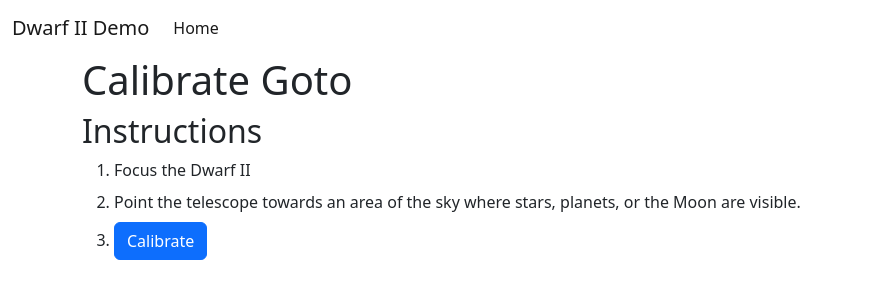
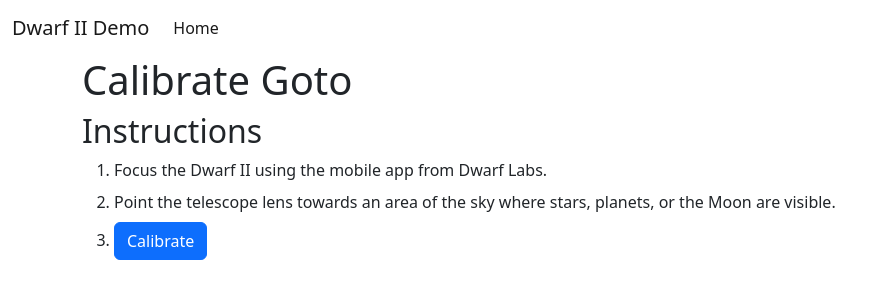
Before and after one commit to DwarfTelescopeUsers/DwarfApp_js, a Next.js app: page /calibrate-goto in a window 1280 px wide. Shown: the top 300 px of the page, without its empty margins (0-885 px from the left). Built offline with nearby package versions, Linux system fonts and the light colour scheme.

Commit message:
update goto calibration instructions

```diff
--- a/src/pages/calibrate-goto.tsx
+++ b/src/pages/calibrate-goto.tsx
@@ -58,10 +58,12 @@
       <h1>Calibrate Goto</h1>
       <h2>Instructions</h2>
       <ol>
-        <li className="mb-2">Focus the Dwarf II</li>
         <li className="mb-2">
-          Point the telescope towards an area of the sky where stars, planets,
-          or the Moon are visible.
+          Focus the Dwarf II using the mobile app from Dwarf Labs.
+        </li>
+        <li className="mb-2">
+          Point the telescope lens towards an area of the sky where stars,
+          planets, or the Moon are visible.
         </li>
         <li className="mb-2">
           <button className="btn btn-primary me-3" onClick={gotoCalibratation}>
```
